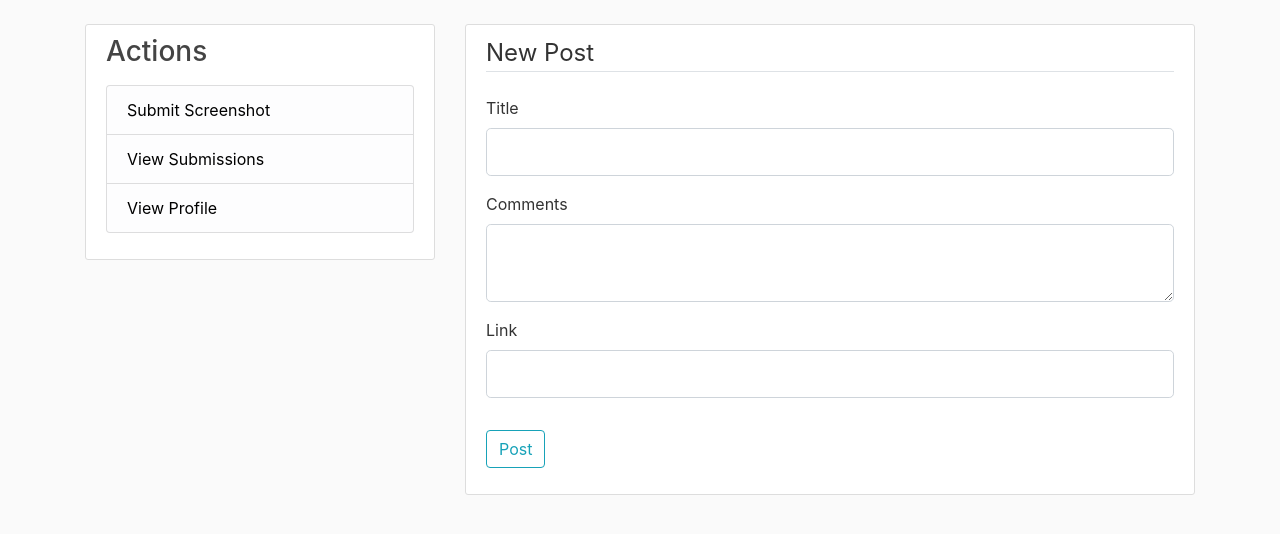
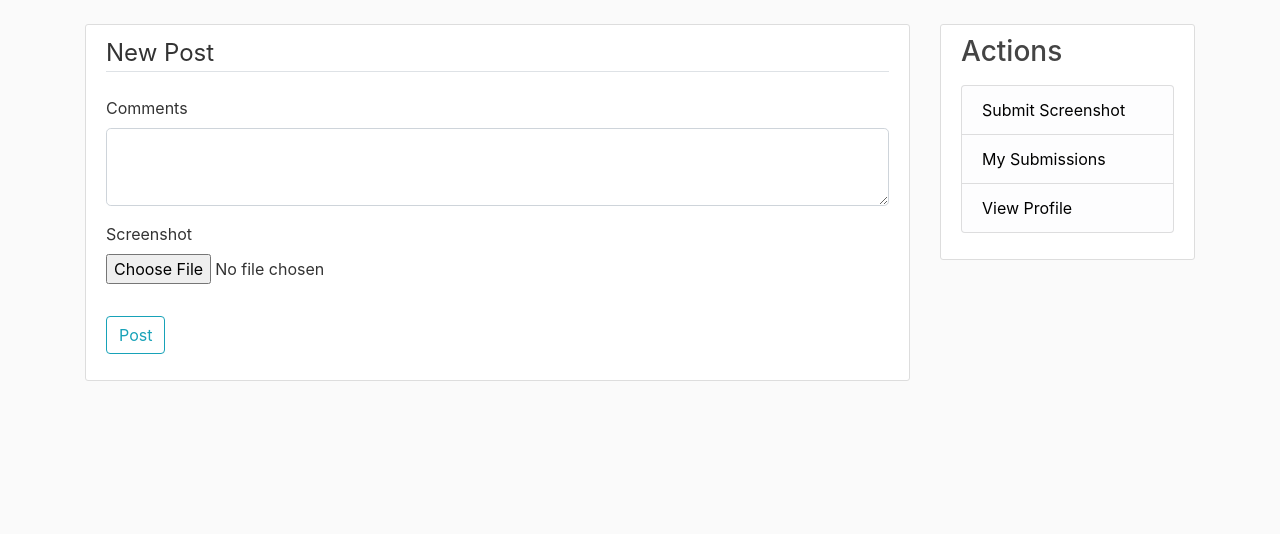
Before and after one commit to Tune42/gamer-screenshots, a Flask app: page /post/new in a window 1280 px wide. Shown: the part 56-590 px from the top of the page. Run offline with Flask 2, Linux system fonts and the light colour scheme; a user stored in the database is signed in; some libraries are stand-ins or nearby versions.

Commit message:
screenshots can now be submitted. updated Post model and reset db. remove single post route and updated all templates that previously received a post title.

```diff
--- a/gamerscreenshots/forms.py
+++ b/gamerscreenshots/forms.py
@@ -47,7 +47,6 @@ class UpdateAccountForm(FlaskForm):
                 raise ValidationError('That email already has an account')
 
 class PostForm(FlaskForm):
-    title = StringField('Title', validators=[DataRequired()])
     comments = TextAreaField('Comments', validators=[DataRequired()])
-    link = StringField('Link', validators=[DataRequired(), URL()])
+    picture = FileField('Screenshot', validators=[FileAllowed(['jpg', 'png'])])
     submit = SubmitField('Post')
--- a/gamerscreenshots/models.py
+++ b/gamerscreenshots/models.py
@@ -20,7 +20,6 @@ class User(db.Model, UserMixin):
 
 class Post(db.Model):
     id = db.Column(db.Integer, primary_key=True)
-    title = db.Column(db.String(100), nullable=False)
     date_posted = db.Column(db.DateTime, nullable=False, default=datetime.utcnow)
     comments = db.Column(db.Text, nullable=False)
     user_id = db.Column(db.Integer, db.ForeignKey('user.id'), nullable=False)
--- a/gamerscreenshots/routes.py
+++ b/gamerscreenshots/routes.py
@@ -72,6 +72,15 @@ def save_picture(form_picture):
     i.save(picture_path)
     return picture_fn
 
+def save_screenshot(form_picture):
+    random_hex = secrets.token_hex(8)
+    _, f_ext = os.path.splitext(form_picture.filename)
+    picture_fn = random_hex + f_ext
+    picture_path = os.path.join(app.root_path, 'static/screenshots', picture_fn)
+    i = Image.open(form_picture)
+    i.save(picture_path)
+    return picture_fn
+
 @app.route("/account", methods=['GET', 'POST'])
 @login_required
 def account():
@@ -95,17 +104,18 @@ def account():
 def new_post():
     form = PostForm()
     if form.validate_on_submit():
-        post = Post(title=form.title.data, comments=form.comments.data, author=current_user, link=form.link.data)
+        picture_file = save_screenshot(form.picture.data)
+        post = Post(comments=form.comments.data, author=current_user, link="static/screenshots/" + picture_file)
         db.session.add(post)
         db.session.commit()
         flash('Your post has been created!', 'success')
         return redirect(url_for('home'))
     return render_template('create_post.html', title='New Post', form=form, legend='New Post')
 
-@app.route("/post/<post_id>")
-def post(post_id):
-    post = Post.query.get_or_404(post_id)
-    return render_template('post.html', title=post.title, post=post)
+# @app.route("/post/<post_id>")
+# def post(post_id):
+#     post = Post.query.get_or_404(post_id)
+#     return render_template('post.html', title=post.title, post=post)
 
 @app.route("/post/<post_id>/update", methods=["GET", "POST"])
 @login_required
--- a/gamerscreenshots/templates/about.html
+++ b/gamerscreenshots/templates/about.html
@@ -1,8 +1,8 @@
 {% extends "layout.html" %}
 
 {% block content %}
-<h1>About Page</h1>
 <div class="content-section">
+    <h1>About Page</h1>
     <p>Sign up, post screenshots, share with friends, and view screenshots from others!</p>
 </div>
 {% endblock content %}
--- a/gamerscreenshots/templates/create_post.html
+++ b/gamerscreenshots/templates/create_post.html
@@ -3,23 +3,10 @@
 {% block content %}
 <div class="content-section">
     <!-- empty action stays in same route, hidden_tag is a required method -->
-    <form method="POST" action="">
+    <form method="POST" action="" enctype="multipart/form-data">
         {{ form.hidden_tag() }}
         <fieldset class="form-group">
             <legend class="border-bottom mb-4">{{ legend }}</legend>
-            <div class="form-group">
-                {{ form.title.label(class="form-control-label") }}
-                {% if form.title.errors %}
-                    {{ form.title(class="form-control form-control-lg is-invalid") }}
-                    <div class="invalid-feedback">
-                        {% for error in form.title.errors %}
-                            <span>{{ error }}</span>
-                        {% endfor %}
-                    </div>
-                {% else %}
-                    {{ form.title(class="form-control form-control-lg") }}
-                {% endif %}
-            </div>
             <div class="form-group">
                 {{ form.comments.label(class="form-control-label") }}
                 {% if form.comments.errors %}
@@ -34,16 +21,12 @@
                 {% endif %}
             </div>
             <div class="form-group">
-                {{ form.link.label(class="form-control-label") }}
-                {% if form.link.errors %}
-                    {{ form.link(class="form-control form-control-lg is-invalid") }}
-                    <div class="invalid-feedback">
-                        {% for error in form.link.errors %}
-                            <span>{{ error }}</span>
-                        {% endfor %}
-                    </div>
-                {% else %}
-                    {{ form.link(class="form-control form-control-lg") }}
+                {{ form.picture.label() }}
+                {{ form.picture(class="form-control-file") }}
+                {% if form.picture.errors %}
+                  {% for error in form.picture.errors %}
+                    <span class="text-danger">{{ error }}</span></br>
+                  {% endfor %}
                 {% endif %}
             </div>
         </fieldset>
--- a/gamerscreenshots/templates/home.html
+++ b/gamerscreenshots/templates/home.html
@@ -5,7 +5,7 @@
         <article class="media content-section">
             <div class="media-body">
                 <div class="article-metadata">
-                    <a class="mr-2" href="{{ url_for('view_posts', user_id=post.author.id) }}">{{ users[post.user_id][0] }}</a>
+                    <a class="mr-2" href="{{ url_for('view_posts', user_id=post.author.id) }}">{{ post.author.username }}</a>
                     <small class="text-muted">{{ post.date_posted }}</small>
                 </div>
                 <div class="article-content">
@@ -13,11 +13,10 @@
                     {% if 'imgur.com' in post.link %}
                         {% if 'gallery' in post.link %}
                             {% set pic = post.link.split('imgur.com/gallery/')[1] %}
-                            <blockquote class="imgur-embed-pub" lang="en" data-id="{{ pic }}"><a href="{{ post.link }}"></a></blockquote><script async src="//s.imgur.com/min/embed.js" charset="utf-8"></script>
                         {% else %}
                             {% set pic = post.link.split('imgur.com/')[-1].split('.')[0] %}
-                            <blockquote class="imgur-embed-pub" lang="en" data-id="{{ pic }}"><a href="{{ post.link }}"></a></blockquote><script async src="//s.imgur.com/min/embed.js" charset="utf-8"></script>
                         {% endif %}
+                        <blockquote class="imgur-embed-pub" lang="en" data-id="{{ pic }}"><a href="{{ post.link }}"></a></blockquote><script async src="//s.imgur.com/min/embed.js" charset="utf-8"></script>
                     {% else %}
                         <a href="{{ post.link }}"><img class="article-img" src="{{ post.link }}" alt="Gamer Screenshot"></a>
                     {% endif %}
--- a/gamerscreenshots/templates/layout.html
+++ b/gamerscreenshots/templates/layout.html
@@ -47,8 +47,8 @@
 
         <!-- Main Section -->
         <main role="main" class="container">
-            <div class="row flex-column-reverse flex-md-row-reverse">
-              <div class="col-md-8">
+            <div class="row flex-column flex-md-row">
+              <div class="col-md-9">
                 {% with messages = get_flashed_messages(with_categories=true) %}
                   {% if messages %}
                     {% for category, message in messages %}
@@ -60,16 +60,16 @@
                 {% endwith %}
                 {% block content %}{% endblock %}
               </div>
-              <div class="col-md-4">
+              <div class="col-md-3">
                 <div class="content-section">
                   <h3>Actions</h3>
                   <p class='text-muted'>
                     <ul class="list-group">
                       <li class="list-group-item list-group-item-light"><a href="/post/new">Submit Screenshot</a></li>
                       {% if current_user.is_authenticated %}
-                        <li class="list-group-item list-group-item-light"><a href="{{ url_for('view_posts', user_id=current_user.id) }}">View Submissions</a></li>
+                        <li class="list-group-item list-group-item-light"><a href="{{ url_for('view_posts', user_id=current_user.id) }}">My Submissions</a></li>
                       {% else %}
-                        <li class="list-group-item list-group-item-light"><a href="{{ url_for('view_posts', user_id='-1') }}">View Submissions</a></li>
+                        <li class="list-group-item list-group-item-light"><a href="{{ url_for('view_posts', user_id='-1') }}">My Submissions</a></li>
                       {% endif %}
                       <li class="list-group-item list-group-item-light"><a href="{{ url_for('account') }}">View Profile</a></li>
                     </ul>
@@ -84,5 +84,6 @@
         <script src="https://code.jquery.com/jquery-3.3.1.slim.min.js" integrity="sha384-q8i/X+965DzO0rT7abK41JStQIAqVgRVzpbzo5smXKp4YfRvH+8abtTE1Pi6jizo" crossorigin="anonymous"></script>
         <script src="https://cdnjs.cloudflare.com/ajax/libs/popper.js/1.14.7/umd/popper.min.js" integrity="sha384-UO2eT0CpHqdSJQ6hJty5KVphtPhzWj9WO1clHTMGa3JDZwrnQq4sF86dIHNDz0W1" crossorigin="anonymous"></script>
         <script src="https://stackpath.bootstrapcdn.com/bootstrap/4.3.1/js/bootstrap.min.js" integrity="sha384-JjSmVgyd0p3pXB1rRibZUAYoIIy6OrQ6VrjIEaFf/nJGzIxFDsf4x0xIM+B07jRM" crossorigin="anonymous"></script>
+        {% block script %}{% endblock %}
     </body>
 </html>
```
Also changed, not shown: gamerscreenshots/templates/post.html (deleted, +0 -59 lines), gamerscreenshots/templates/view.html (+23 -18 lines), gamerscreenshots/site.db, gamerscreenshots/static/profile_pics/0d0473016807e9a8.jpg (deleted), gamerscreenshots/static/profile_pics/45ecffd8c53769a0.jpg (deleted), gamerscreenshots/static/profile_pics/f28a07562b6c34d5.jpg (deleted).
